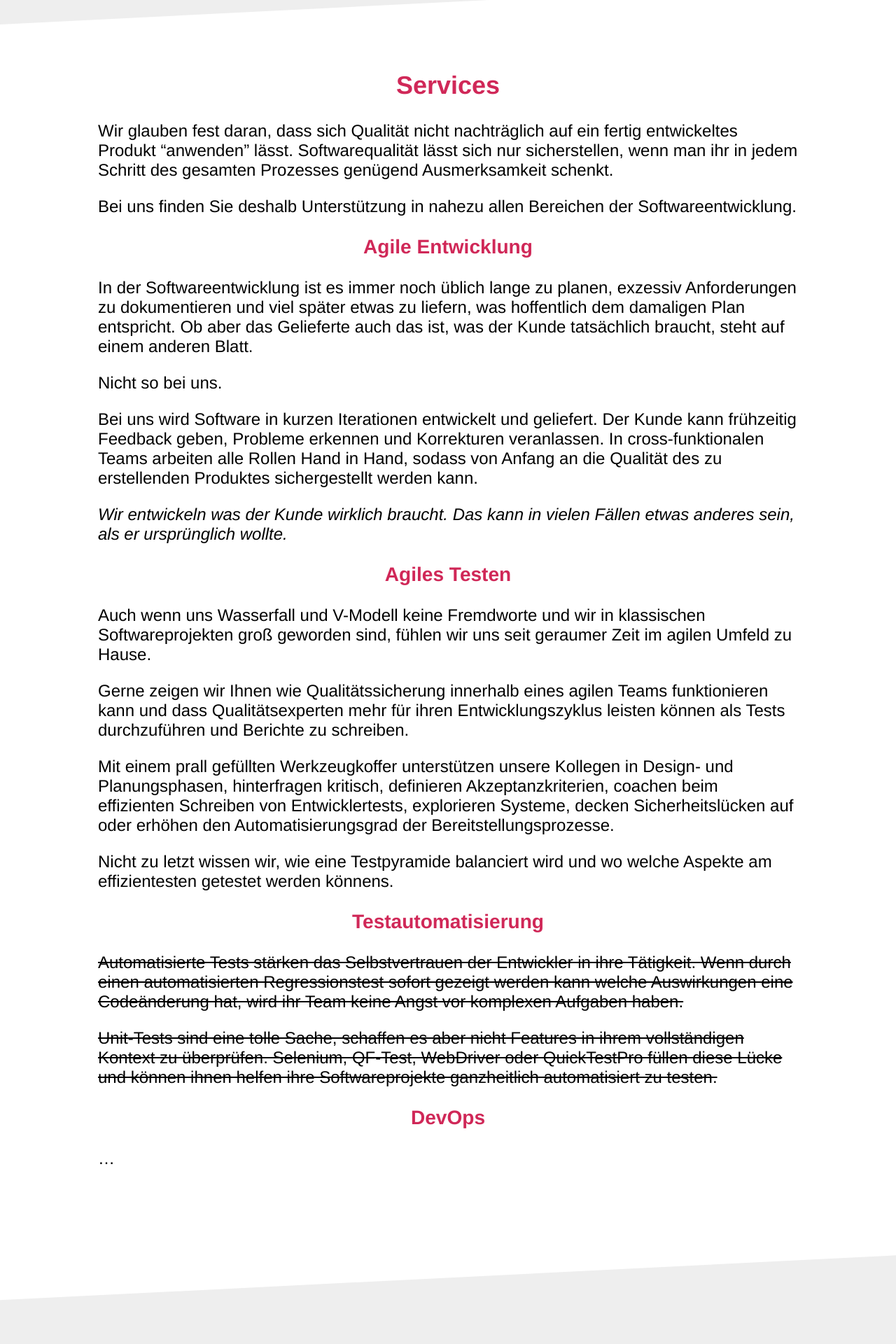
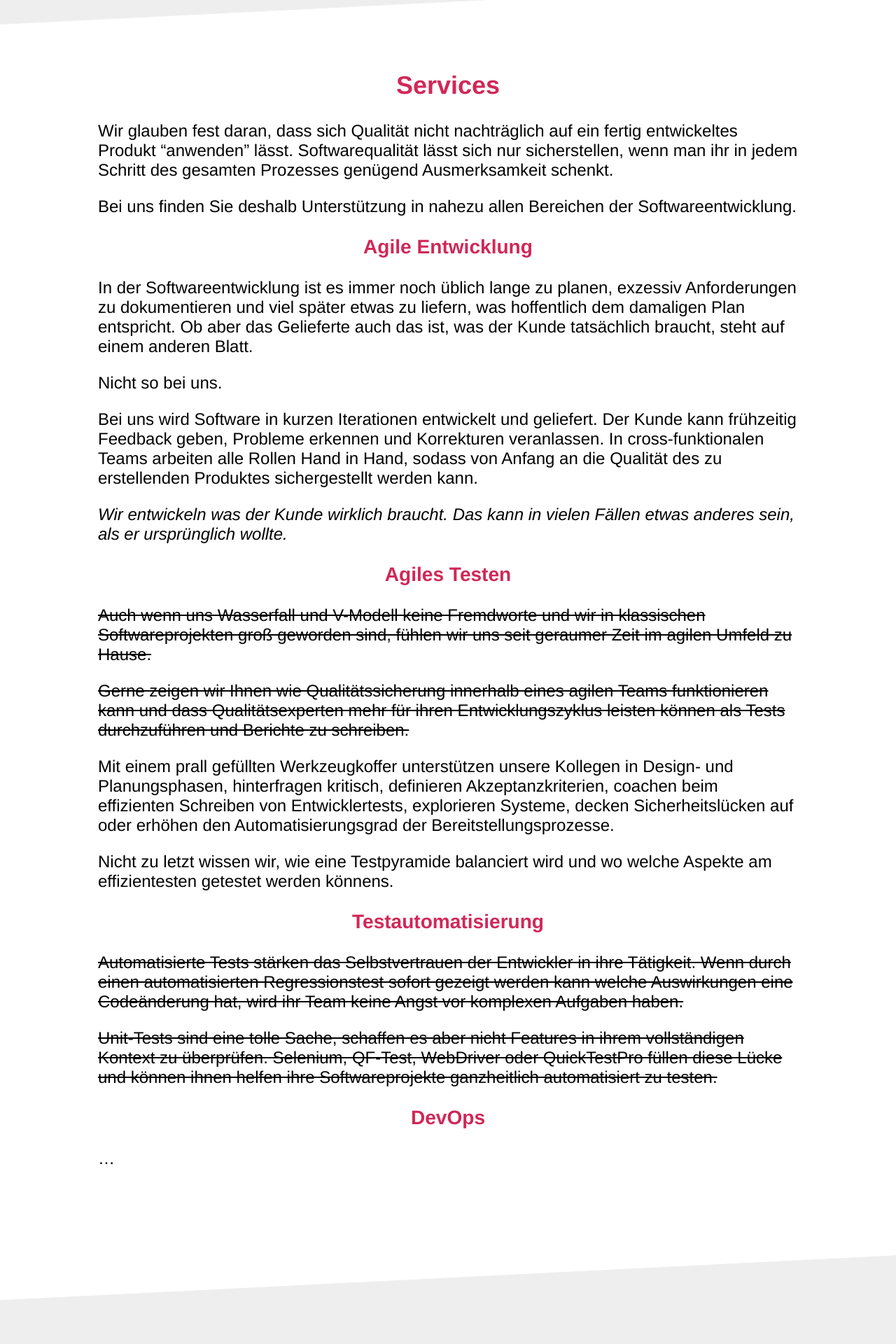
Before and after one commit to inoxio/inoxio.github.io, a Jekyll site: the page built from index.html, in a window 1280 px wide. Shown: the part 1925-3845 px from the top of the page at 70% size. Built offline with Jekyll 4.4.1, drawn with Linux system fonts in a browser that asks for light colours.

```diff
--- a/_includes/sections/services.md
+++ b/_includes/sections/services.md
@@ -28,13 +28,9 @@ anderes sein, als er ursprünglich wollte._
 
 ### Agiles Testen
 
-Auch wenn uns Wasserfall und V-Modell keine Fremdworte und wir in klassischen
-Softwareprojekten groß geworden sind, fühlen wir uns seit geraumer Zeit im agilen
-Umfeld zu Hause.
+~~Auch wenn uns Wasserfall und V-Modell keine Fremdworte und wir in klassischen Softwareprojekten groß geworden sind, fühlen wir uns seit geraumer Zeit im agilen Umfeld zu Hause.~~
 
-Gerne zeigen wir Ihnen wie Qualitätssicherung innerhalb eines agilen Teams
-funktionieren kann und dass Qualitätsexperten mehr für ihren Entwicklungszyklus
-leisten können als Tests durchzuführen und Berichte zu schreiben.
+~~Gerne zeigen wir Ihnen wie Qualitätssicherung innerhalb eines agilen Teams funktionieren kann und dass Qualitätsexperten mehr für ihren Entwicklungszyklus leisten können als Tests durchzuführen und Berichte zu schreiben.~~
 
 Mit einem prall gefüllten Werkzeugkoffer unterstützen unsere
 Kollegen in Design- und Planungsphasen, hinterfragen kritisch, definieren
```
